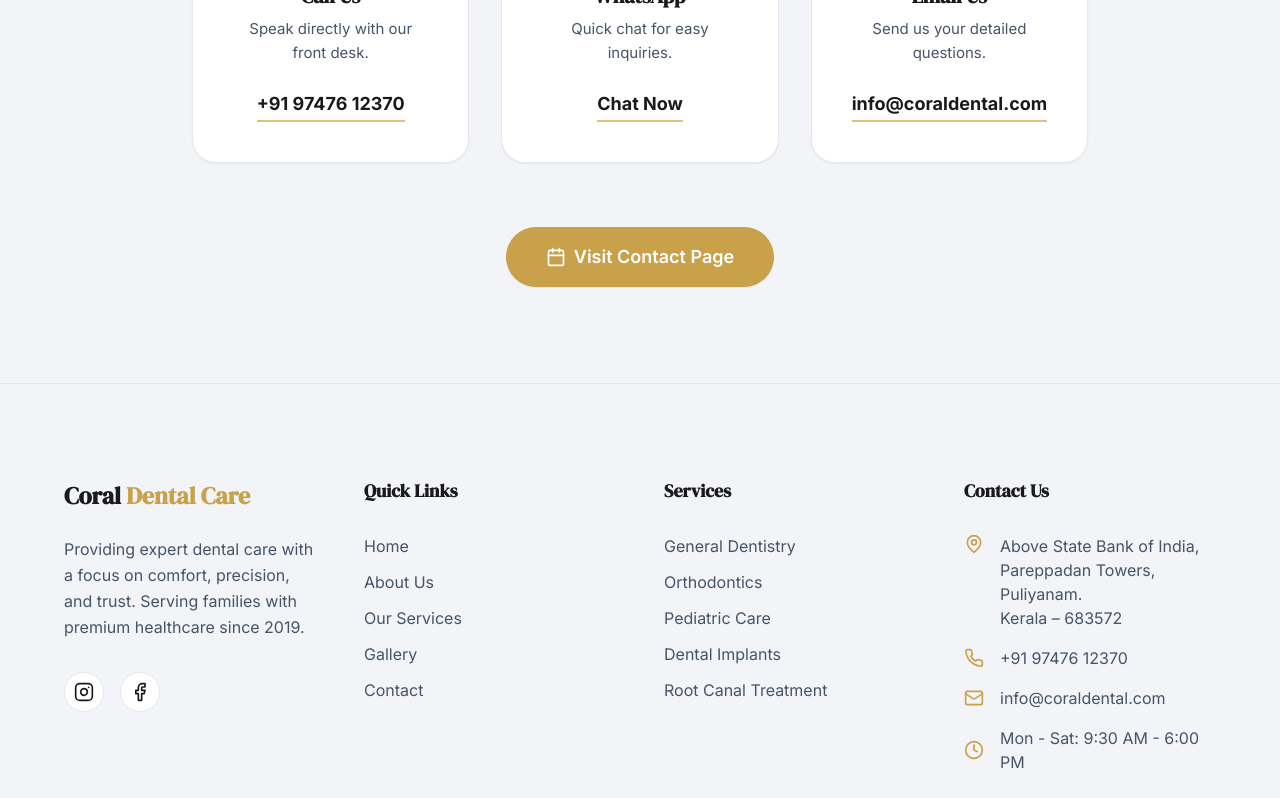
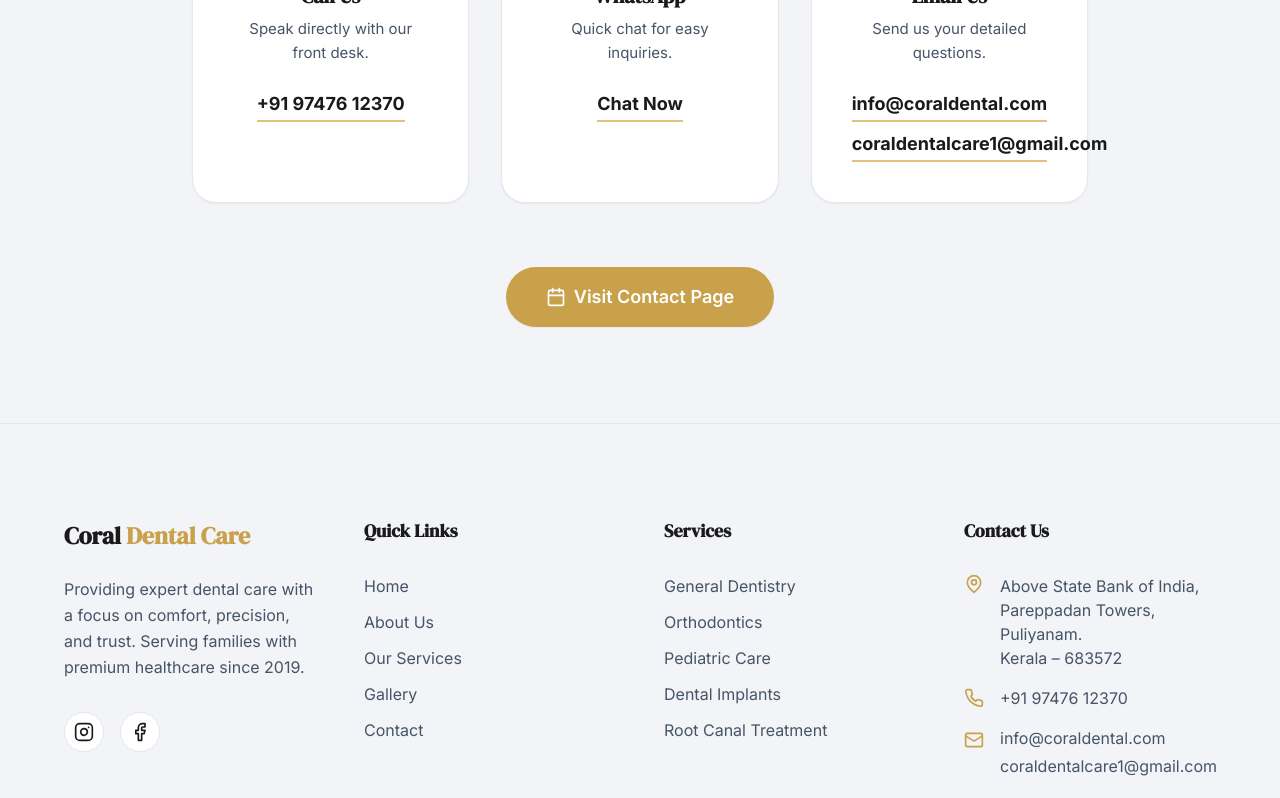
Before and after one commit to anujayeshalukka/CoralDentalCare, a React (Vite) app: page /faq in a window 1280 px wide. Shown: the part 2280-3078 px from the top of the page. Built offline with nearby package versions, Linux system fonts and the light colour scheme; the HTML template or start-up script is replaced by a standard one.

Commit message:
Add coraldentalcare1@gmail.com as a secondary contact email across all pages

```diff
--- a/src/components/Layout/Footer.tsx
+++ b/src/components/Layout/Footer.tsx
@@ -72,9 +72,13 @@ const Footer: React.FC = () => {
               <Phone size={20} className="text-primary flex-shrink-0" />
               <a href={CONTACT_INFO.phoneLink} className="hover:text-primary">{CONTACT_INFO.phone}</a>
             </li>
-            <li className="flex gap-4 items-center text-text-muted">
-              <Mail size={20} className="text-primary flex-shrink-0" />
-              <a href={`mailto:${CONTACT_INFO.email}`} className="hover:text-primary">{CONTACT_INFO.email}</a>
+            <li className="flex gap-4 items-start text-text-muted">
+              <Mail size={20} className="text-primary flex-shrink-0 mt-1" />
+              <div className="flex flex-col gap-1">
+                {CONTACT_INFO.emails.map((email, idx) => (
+                  <a key={idx} href={`mailto:${email}`} className="hover:text-primary">{email}</a>
+                ))}
+              </div>
             </li>
             <li className="flex gap-4 items-center text-text-muted">
               <Clock size={20} className="text-primary flex-shrink-0" />
--- a/src/constants/contactInfo.ts
+++ b/src/constants/contactInfo.ts
@@ -1,5 +1,6 @@
 export const CONTACT_INFO = {
-  email: 'info@coraldental.com',
+  emails: ['info@coraldental.com', 'coraldentalcare1@gmail.com'],
+  email: 'info@coraldental.com', // Keeping for legacy support if needed
   feedbackEmail: 'feedback@coraldental.com',
   submissionEmail: 'coraldentalcare1@gmail.com',
   phone: '+91 97476 12370',
--- a/src/pages/Contact.tsx
+++ b/src/pages/Contact.tsx
@@ -131,7 +131,7 @@ const Contact: React.FC = () => {
                   {[
                     { icon: MapPin, title: 'Location', content: CONTACT_INFO.address },
                     { icon: Phone, title: 'Phone', content: CONTACT_INFO.phone, isLink: CONTACT_INFO.phoneLink },
-                    { icon: Mail, title: 'Email', content: CONTACT_INFO.email, isLink: `mailto:${CONTACT_INFO.email}` },
+                    { icon: Mail, title: 'Email', content: CONTACT_INFO.emails, isEmail: true },
                     { icon: Clock, title: 'Working Hours', content: [CONTACT_INFO.workingHours.weekdays, CONTACT_INFO.workingHours.sunday] },
                   ].map((item, idx) => (
                     <motion.div
@@ -146,7 +146,13 @@ const Contact: React.FC = () => {
                       <div>
                         <h4 className="text-lg font-bold mb-2 text-text-main">{item.title}</h4>
                         {Array.isArray(item.content) ? (
-                          item.content.map((line, lIdx) => <p key={lIdx} className="text-text-muted text-sm leading-relaxed">{line}</p>)
+                          item.content.map((line, lIdx) => (
+                            item.isEmail ? (
+                              <a key={lIdx} href={`mailto:${line}`} className="text-text-muted hover:text-primary transition-colors block text-sm leading-relaxed">{line}</a>
+                            ) : (
+                              <p key={lIdx} className="text-text-muted text-sm leading-relaxed">{line}</p>
+                            )
+                          ))
                         ) : item.isLink ? (
                           <a href={item.isLink} className="text-text-muted hover:text-primary transition-colors block text-sm leading-relaxed">{item.content}</a>
                         ) : (
--- a/src/pages/FAQ.tsx
+++ b/src/pages/FAQ.tsx
@@ -77,13 +77,21 @@ const FAQ: React.FC = () => {
             {[
               { icon: Phone, title: 'Call Us', desc: 'Speak directly with our front desk.', contact: CONTACT_INFO.phone, link: CONTACT_INFO.phoneLink },
               { icon: MessageSquare, title: 'WhatsApp', desc: 'Quick chat for easy inquiries.', contact: 'Chat Now', link: getWhatsAppLink() },
-              { icon: Mail, title: 'Email Us', desc: 'Send us your detailed questions.', contact: CONTACT_INFO.email, link: `mailto:${CONTACT_INFO.email}` },
+              { icon: Mail, title: 'Email Us', desc: 'Send us your detailed questions.', contact: CONTACT_INFO.emails },
             ].map((item, idx) => (
               <div key={idx} className="bg-white p-10 rounded-3xl border border-gray-200 shadow-sm transition-all duration-300 hover:shadow-xl hover:-translate-y-1.5 group">
                 <item.icon size={44} className="text-primary mx-auto mb-6 group-hover:scale-110 transition-transform" />
                 <h4 className="text-xl font-bold mb-2 text-text-main group-hover:text-primary transition-colors">{item.title}</h4>
                 <p className="text-sm text-text-muted mb-6 leading-relaxed text-[15px]">{item.desc}</p>
-                <a href={item.link} className="inline-block text-lg font-bold text-text-main hover:text-primary transition-colors border-b-2 border-primary-light hover:border-primary pb-0.5">{item.contact}</a>
+                {Array.isArray(item.contact) ? (
+                  <div className="flex flex-col gap-2">
+                    {item.contact.map((email, eIdx) => (
+                      <a key={eIdx} href={`mailto:${email}`} className="inline-block text-lg font-bold text-text-main hover:text-primary transition-colors border-b-2 border-primary-light hover:border-primary pb-0.5">{email}</a>
+                    ))}
+                  </div>
+                ) : (
+                  <a href={item.link} className="inline-block text-lg font-bold text-text-main hover:text-primary transition-colors border-b-2 border-primary-light hover:border-primary pb-0.5">{item.contact}</a>
+                )}
               </div>
             ))}
           </div>
```
